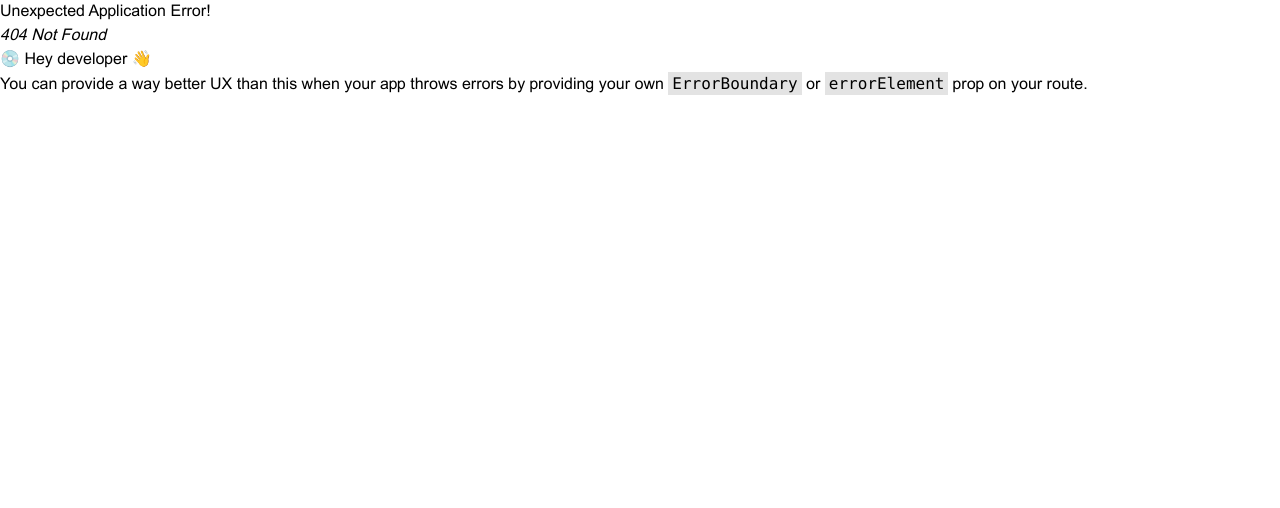
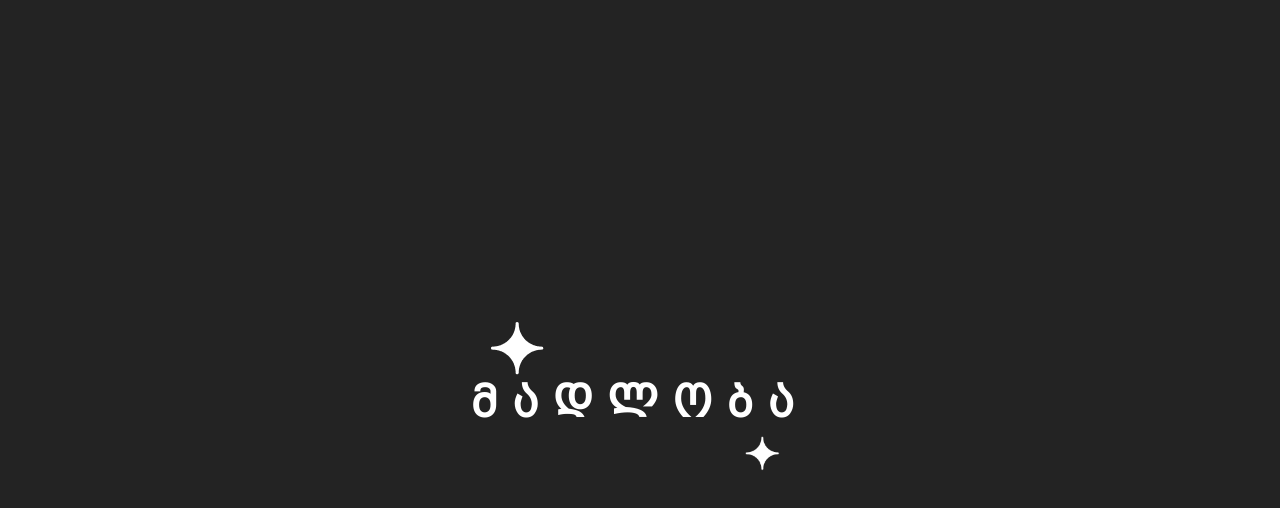
Before and after one commit to RedberryInternship/tsukho-covid-questionare, a React (Vite) app: page /success in a window 1280 px wide. Before the commit this address had no page. Shown: the top 508 px of the page. Built offline with nearby package versions, Linux system fonts and the light colour scheme; what tailwindcss-animation-delay would draw is missing.

Commit message:
feat: create success page with animations

```diff
--- a/src/index.css
+++ b/src/index.css
@@ -17,3 +17,8 @@
 .text-shadow {
   font-variant-caps: all-small-caps;
 }
+
+.text-success {
+  font-variant-caps: all-small-caps;
+  letter-spacing: 0.24em;
+}
--- a/src/main.tsx
+++ b/src/main.tsx
@@ -2,7 +2,13 @@ import React from 'react';
 import ReactDOM from 'react-dom/client';
 import App from '~/App';
 import '~/index.css';
-import { FirstPage, FourthPage, SecondPage, ThirdPage } from '~/pages';
+import {
+  FirstPage,
+  FourthPage,
+  SecondPage,
+  SuccessPage,
+  ThirdPage,
+} from '~/pages';
 
 import {
   createBrowserRouter,
@@ -19,6 +25,7 @@ const router = createBrowserRouter(
       <Route path='form/second-page' element={<SecondPage />} />
       <Route path='form/third-page' element={<ThirdPage />} />
       <Route path='form/fourth-page' element={<FourthPage />} />
+      <Route path='success' element={<SuccessPage />} />
     </Route>
   )
 );
--- /dev/null
+++ b/src/pages/SuccessPage/SuccessPage.tsx
@@ -0,0 +1,23 @@
+const SuccessPage = () => {
+  return (
+    <div className='h-screen bg-neutral-850 flex justify-center items-center'>
+      <div className='relative'>
+        <img
+          src='/assets/icons/star.png'
+          alt='star'
+          className='animate-star-one animation-delay-300 absolute opacity-0'
+        />
+        <h1 className='font-bold text-[64px] leading-[77px] text-white-100 text-success'>
+          მადლობა
+        </h1>
+        <img
+          src='/assets/icons/star.png'
+          alt='star'
+          className='scale-63 animate-star-two animation-delay-300 absolute opacity-0'
+        />
+      </div>
+    </div>
+  );
+};
+
+export default SuccessPage;
--- /dev/null
+++ b/src/pages/SuccessPage/index.ts
@@ -0,0 +1 @@
+export { default as SuccessPage } from './SuccessPage';
--- a/src/pages/index.ts
+++ b/src/pages/index.ts
@@ -1,2 +1,3 @@
 export * from './LandingPage';
 export * from './FormPages';
+export * from './SuccessPage';
--- a/tailwind.config.cjs
+++ b/tailwind.config.cjs
@@ -6,11 +6,15 @@ module.exports = {
       fontFamily: {
         sans: ['BPGArial'],
       },
+      scale: {
+        63: '0.63',
+      },
       colors: {
         neutral: {
           850: '#232323',
         },
         white: {
+          100: '#FFFFFF',
           150: '#EAEAEA',
         },
         lime: {
@@ -49,12 +53,22 @@ module.exports = {
           backgroundColor: '#DD3939',
         },
       },
+      starOne: {
+        '0%': { left: '80px', top: '20px', opacity: 1 },
+        '100%': { left: '20px', top: '-40px', opacity: 1 },
+      },
+      starTwo: {
+        '0%': { right: '80px', top: '0px', opacity: 1 },
+        '100%': { right: '20px', top: '65px', opacity: 1 },
+      },
     },
     animation: {
       'text-down': 'textToBottom 0.7s forwards',
       'shrink-image': 'shrinkingImage 0.7s forwards',
       'yellow-move': 'yellowRectangle 0.7s forwards',
       'red-move': 'redCircle 0.7s forwards',
+      'star-one': 'starOne 0.7s forwards',
+      'star-two': 'starTwo 0.7s forwards',
     },
   },
   plugins: [require('tailwindcss-animation-delay')],
```
Also changed, not shown: public/assets/icons/star.png (added).
